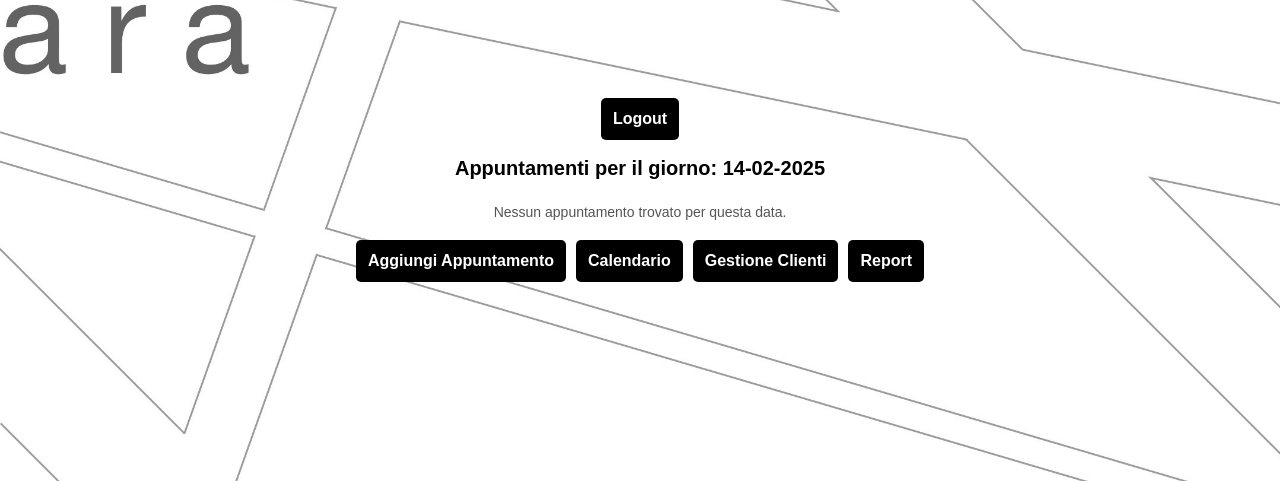
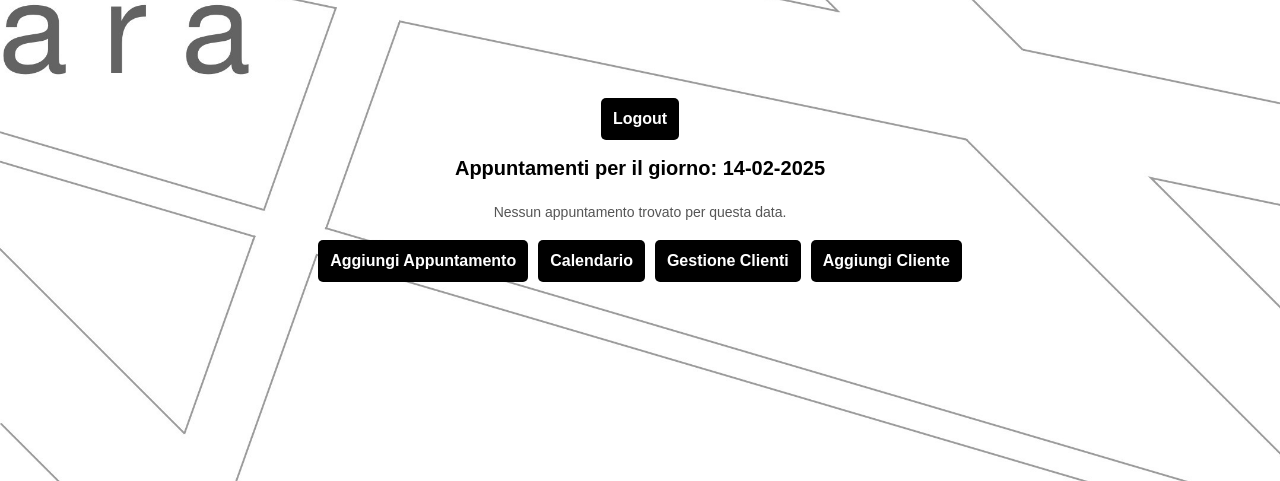
Before and after one commit to LorenzoDelPuppo/CC-Software, a PHP site: page /dashboard.php in a window 1280 px wide. Shown: the part 250-731 px from the top of the page. Run offline with PHP 8.4, Linux system fonts and the light colour scheme; data that the repository does not hold is empty.

Commit message:
dash pulsante

```diff
--- a/dashboard.php
+++ b/dashboard.php
@@ -87,8 +87,8 @@
         <form action="clienti.php" method="post">
             <button type="submit">Gestione Clienti</button>
         </form>
-        <form action="report.php" method="post">
-            <button type="submit">Report</button>
+        <form action="aggiungi_cliente.php" method="post">
+            <button type="submit">Aggiungi Cliente</button>
         </form>
     </div>
 </body>
```
